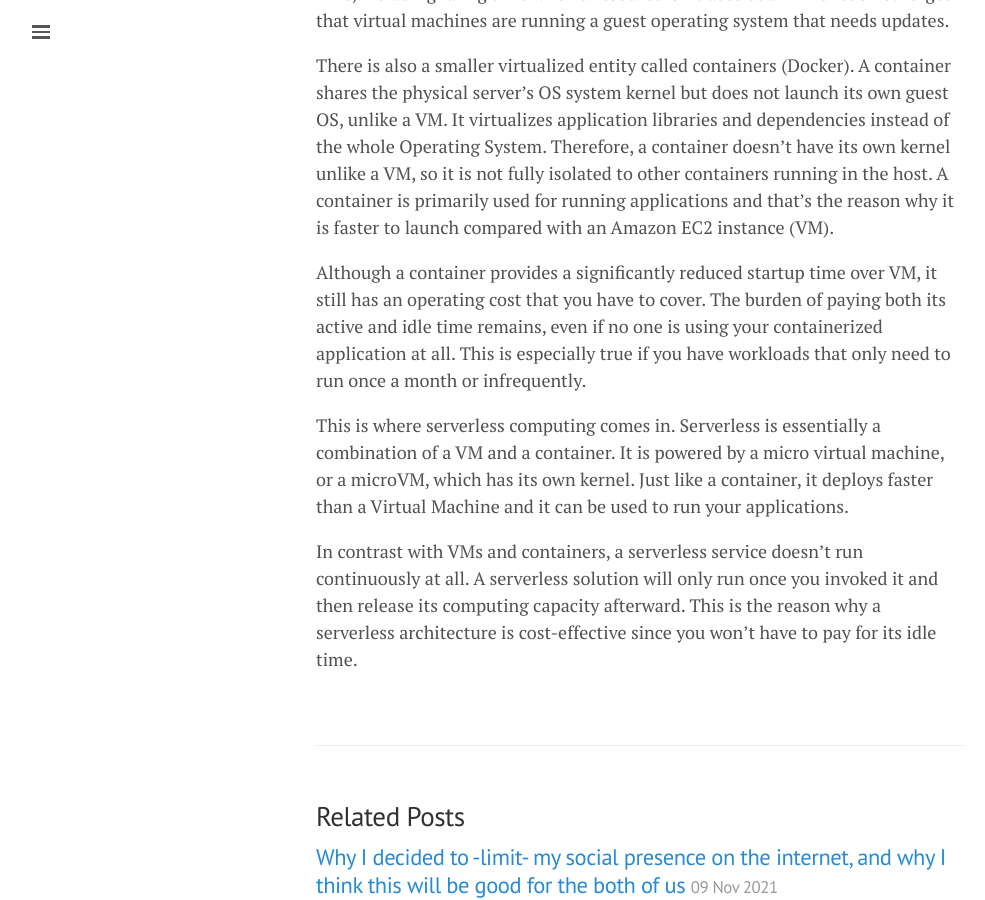
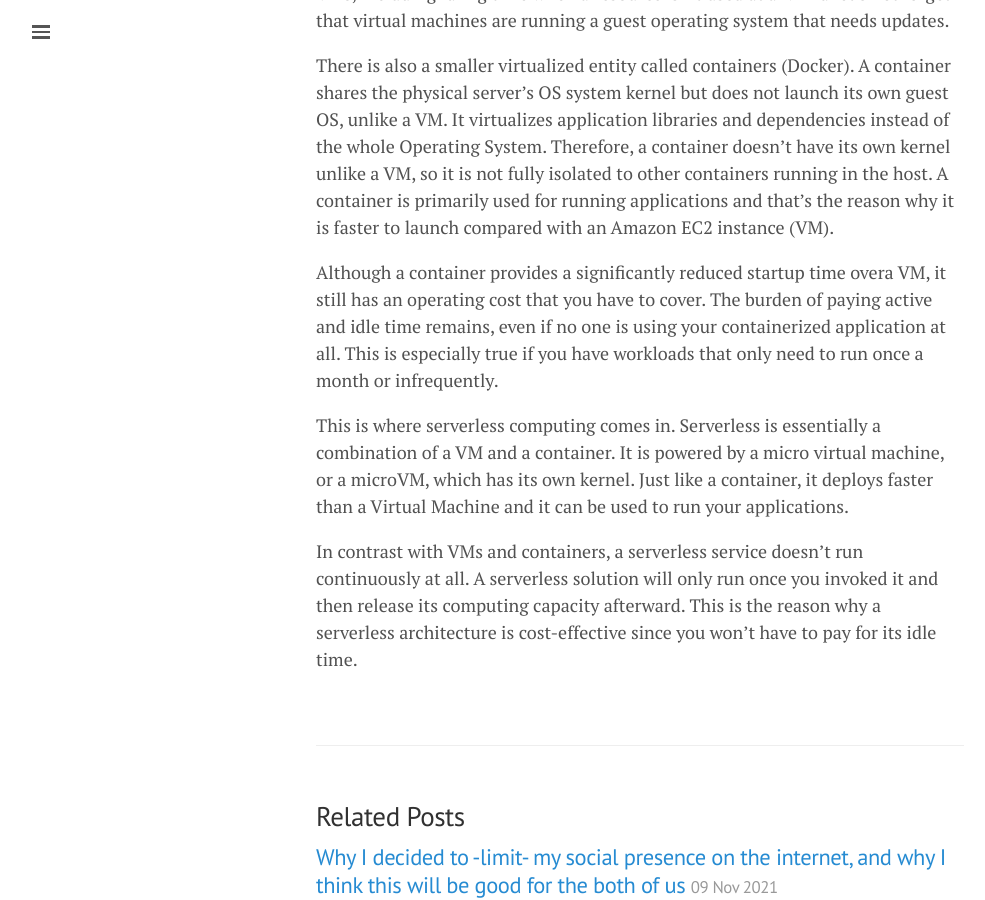
Before and after one commit to lgeurts/lgeurts.github.io, a Jekyll site: the page built from _posts/2022-03-29-what-is-serverless-computing.md, in a window 1280 px wide and 900 px high, scrolled down 1057 px. Shown: the whole window, without its empty margins (0-985 px from the left). Built offline with Jekyll 4.4.1, drawn with Linux system fonts in a browser that asks for light colours; nearby versions of some CDN libraries; comment, search, counter and statistics services are not loaded.

Commit message:
Update 2022-03-29-what-is-serverless-computing.md

```diff
--- a/_posts/2022-03-29-what-is-serverless-computing.md
+++ b/_posts/2022-03-29-what-is-serverless-computing.md
@@ -21,7 +21,7 @@
 
 There is also a smaller virtualized entity called containers (Docker). A container shares the physical server’s OS system kernel but does not launch its own guest OS, unlike a VM. It virtualizes application libraries and dependencies instead of the whole Operating System. Therefore, a container doesn’t have its own kernel unlike a VM, so it is not fully isolated to other containers running in the host. A container is primarily used for running applications and that's the reason why it is faster to launch compared with an Amazon EC2 instance (VM).
 
-Although a container provides a significantly reduced startup time over VM, it still has an operating cost that you have to cover. The burden of paying both its active and idle time remains, even if no one is using your containerized application at all. This is especially true if you have workloads that only need to run once a month or infrequently.
+Although a container provides a significantly reduced startup time overa VM, it still has an operating cost that you have to cover. The burden of paying active and idle time remains, even if no one is using your containerized application at all. This is especially true if you have workloads that only need to run once a month or infrequently.
 
 This is where serverless computing comes in. Serverless is essentially a combination of a VM and a container. It is powered by a micro virtual machine, or a microVM, which has its own kernel. Just like a container, it deploys faster than a Virtual Machine and it can be used to run your applications.
 
```
